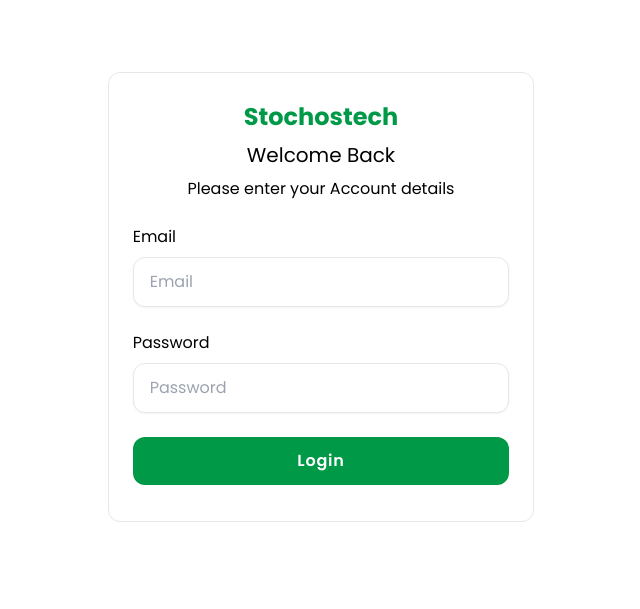
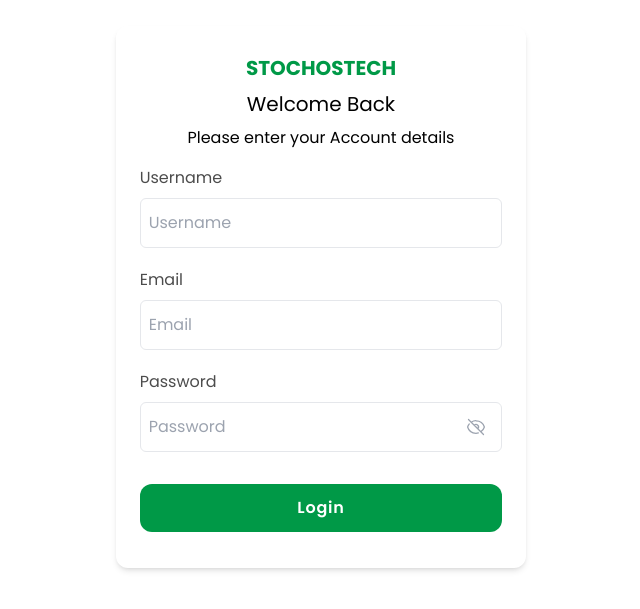
Before and after one commit to Haybuka/stocho_me, a React (Vite) app: page /login in a window 1280 px wide. Shown: the part 103-712 px from the top of the page, without its empty margins (319-959 px from the left). Built offline with nearby package versions, Linux system fonts and the light colour scheme.

Commit message:
ui complete

```diff
--- a/package.json
+++ b/package.json
@@ -10,8 +10,10 @@
     "preview": "vite preview"
   },
   "dependencies": {
+    "classname": "^0.0.0",
     "classnames": "^2.3.2",
     "react": "^18.2.0",
+    "react-countup": "^6.5.0",
     "react-dom": "^18.2.0",
     "react-router-dom": "^6.20.1"
   },
--- /dev/null
+++ b/src/assets/homeIcon.jsx
@@ -0,0 +1,30 @@
+const HomeIcon = () => {
+  return (
+    <div>
+      <svg
+        width="20"
+        height="20"
+        viewBox="0 0 20 20"
+        fill="none"
+        xmlns="http://www.w3.org/2000/svg"
+      >
+        <path
+          d="M10 15V12.5"
+          stroke="#009947"
+          strokeWidth="2"
+          strokeLinecap="round"
+          strokeLinejoin="round"
+        />
+        <path
+          d="M8.39172 2.35001L2.61672 6.97501C1.96672 7.49167 1.55006 8.58334 1.69172 9.40001L2.80006 16.0333C3.00006 17.2167 4.13339 18.175 5.33339 18.175H14.6667C15.8584 18.175 17.0001 17.2083 17.2001 16.0333L18.3084 9.40001C18.4417 8.58334 18.0251 7.49167 17.3834 6.97501L11.6084 2.35834C10.7167 1.64167 9.27506 1.64167 8.39172 2.35001Z"
+          stroke="#009947"
+          strokeWidth="2"
+          strokeLinecap="round"
+          strokeLinejoin="round"
+        />
+      </svg>
+    </div>
+  );
+};
+
+export default HomeIcon;
--- /dev/null
+++ b/src/assets/logoutIcon.jsx
@@ -0,0 +1,28 @@
+const LogoutIcon = () => {
+  return (
+    <div>
+      <svg
+        width="20"
+        height="20"
+        viewBox="0 0 20 20"
+        fill="none"
+        xmlns="http://www.w3.org/2000/svg"
+      >
+        <path
+          d="M12.7001 18.5583H12.5918C8.89176 18.5583 7.10843 17.1 6.80009 13.8333C6.76676 13.4917 7.01676 13.1833 7.36676 13.15C7.70009 13.1166 8.01676 13.375 8.05009 13.7167C8.29176 16.3333 9.52509 17.3083 12.6001 17.3083H12.7084C16.1001 17.3083 17.3001 16.1083 17.3001 12.7167V7.28332C17.3001 3.89165 16.1001 2.69165 12.7084 2.69165H12.6001C9.50843 2.69165 8.27509 3.68332 8.05009 6.34998C8.00843 6.69165 7.71676 6.94998 7.36676 6.91665C7.01676 6.89165 6.76676 6.58332 6.79176 6.24165C7.07509 2.92498 8.86676 1.44165 12.5918 1.44165H12.7001C16.7918 1.44165 18.5418 3.19165 18.5418 7.28332V12.7167C18.5418 16.8083 16.7918 18.5583 12.7001 18.5583Z"
+          fill="#D70015"
+        />
+        <path
+          d="M12.4999 10.625H3.0166C2.67493 10.625 2.3916 10.3417 2.3916 10C2.3916 9.65833 2.67493 9.375 3.0166 9.375H12.4999C12.8416 9.375 13.1249 9.65833 13.1249 10C13.1249 10.3417 12.8416 10.625 12.4999 10.625Z"
+          fill="#D70015"
+        />
+        <path
+          d="M4.87503 13.4166C4.7167 13.4166 4.55837 13.3583 4.43337 13.2333L1.6417 10.4416C1.40003 10.2 1.40003 9.79997 1.6417 9.55831L4.43337 6.76664C4.67503 6.52497 5.07503 6.52497 5.3167 6.76664C5.55837 7.0083 5.55837 7.40831 5.3167 7.64997L2.9667 9.99997L5.3167 12.35C5.55837 12.5916 5.55837 12.9916 5.3167 13.2333C5.20003 13.3583 5.03337 13.4166 4.87503 13.4166Z"
+          fill="#D70015"
+        />
+      </svg>
+    </div>
+  );
+};
+
+export default LogoutIcon;
--- /dev/null
+++ b/src/assets/transactIcon.jsx
@@ -0,0 +1,22 @@
+const TransactIcon = () => {
+  return (
+    <div>
+      <svg
+        xmlns="http://www.w3.org/2000/svg"
+        fill="none"
+        viewBox="0 0 24 24"
+        strokeWidth={1.5}
+        stroke="currentColor"
+        className="w-6 h-6"
+      >
+        <path
+          strokeLinecap="round"
+          strokeLinejoin="round"
+          d="M8.25 6.75h12M8.25 12h12m-12 5.25h12M3.75 6.75h.007v.008H3.75V6.75zm.375 0a.375.375 0 11-.75 0 .375.375 0 01.75 0zM3.75 12h.007v.008H3.75V12zm.375 0a.375.375 0 11-.75 0 .375.375 0 01.75 0zm-.375 5.25h.007v.008H3.75v-.008zm.375 0a.375.375 0 11-.75 0 .375.375 0 01.75 0z"
+        />
+      </svg>
+    </div>
+  );
+};
+
+export default TransactIcon;
--- a/src/components/input/index.jsx
+++ b/src/components/input/index.jsx
@@ -1,24 +1,47 @@
 /* eslint-disable react/prop-types */
 
-const Input = ({ name, type, placeholder, value }) => {
+import { useState } from 'react';
+
+const Input = ({ title, placeholder, type, name }) => {
+  const [viewType, setViewType] = useState(false);
+
+  const handleViewPassword = () => {
+    setViewType((prev) => !prev);
+  };
+
   return (
-    <label className="block my-6 relative floated-label">
-      <p
-        // className={
-        //   phoneNumber.length > 0 ? 'float-label-inactive' : 'float-label-active'
-        // }
-        className="bg-white my-2"
-      >
-        {placeholder}
-      </p>
-      <input
-        type={type}
-        className="w-full py-3 px-4 outline-none focus:outline-none shadow-sm rounded-xl border"
-        placeholder={placeholder}
-        value={value}
-        name={name}
-        // onChange={(event) => handleInputChange(event)}
-      />
+    <label className="block my-3">
+      <p className="text-[#4C4C4C]">{title}</p>
+      <aside className="relative">
+        <input
+          type={viewType ? 'text' : type}
+          name={name}
+          id={name}
+          placeholder={placeholder}
+          className="border-gray-200 border w-full py-3 px-2 my-2 rounded-md"
+        />
+        {type === 'password' && (
+          <p
+            onClick={handleViewPassword}
+            className="absolute top-1/2 right-4 w-5 h-5 -translate-y-1/2 text-gray-400 cursor-pointer"
+          >
+            <svg
+              xmlns="http://www.w3.org/2000/svg"
+              fill="none"
+              viewBox="0 0 24 24"
+              strokeWidth={1.5}
+              stroke="currentColor"
+              className="w-full h-full "
+            >
+              <path
+                strokeLinecap="round"
+                strokeLinejoin="round"
+                d="M3.98 8.223A10.477 10.477 0 001.934 12C3.226 16.338 7.244 19.5 12 19.5c.993 0 1.953-.138 2.863-.395M6.228 6.228A10.45 10.45 0 0112 4.5c4.756 0 8.773 3.162 10.065 7.498a10.523 10.523 0 01-4.293 5.774M6.228 6.228L3 3m3.228 3.228l3.65 3.65m7.894 7.894L21 21m-3.228-3.228l-3.65-3.65m0 0a3 3 0 10-4.243-4.243m4.242 4.242L9.88 9.88"
+              />
+            </svg>
+          </p>
+        )}
+      </aside>
     </label>
   );
 };
--- a/src/layout/index.jsx
+++ b/src/layout/index.jsx
@@ -1,13 +1,93 @@
-import { Outlet } from 'react-router-dom';
+import { NavLink, Outlet } from 'react-router-dom';
+import styles from './nav.module.css';
+import '../App.css';
+
+import HomeIcon from '../assets/homeIcon';
+import cls from 'classname';
+import LogoutIcon from '../assets/logoutIcon';
+import TransactIcon from '../assets/transactIcon';
 
 const RootLayout = () => {
+  const navigations = [
+    {
+      name: 'Dashboard',
+      route: '/',
+      icon: <HomeIcon />,
+    },
+    {
+      name: 'Transactions',
+      route: '/transact',
+      icon: <TransactIcon />,
+    },
+  ];
   return (
-    <div className="container">
-      <header>
-        <nav className=" text-red-500">nav</nav>
+    <div className="w-screen h-screen overflow-hidden bg-[#F5F5F5] flex items-start">
+      <header
+        // className={cls(
+        //   'w-5/6 md:w-1/6 bg-red-500 h-full',
+        //   !isVisible ? 'hidden' : 'block'
+        // )}
+        className="w-1/6 bg-white h-full"
+      >
+        <nav className="w-full px-2 flex justify-between flex-col h-full pb-12">
+          <aside>
+            <h3 className="my-3 text-xl font-bold text-[#009947] flex items-center cursor-pointer">
+              Stochostech
+            </h3>
+            <ul>
+              {navigations.map((nav, id) => (
+                <NavLink
+                  to={nav.route}
+                  key={id}
+                  className={cls(
+                    styles.navItem
+                    // pathname === nav.route && `${styles.active} bg-[#F5F5F5]`
+                  )}
+                >
+                  <span>{nav.icon}</span>
+                  <span className="mx-3 inline-block">{nav.name}</span>
+                </NavLink>
+              ))}
+            </ul>
+          </aside>
+          <NavLink
+            href={'/login'}
+            to={'/login'}
+            className={cls(
+              styles.navItem
+              // pathname === nav.route && `${styles.active} bg-[#F5F5F5]`
+            )}
+          >
+            <span>
+              <LogoutIcon />
+            </span>
+            <span className="mx-3 inline-block">logout</span>
+          </NavLink>
+        </nav>
       </header>
-      <main>
-        <Outlet />
+
+      <main className="w-full h-full">
+        <aside className="bg-white rounded-b-xl py-4 px-3">
+          <p className="block">
+            <svg
+              xmlns="http://www.w3.org/2000/svg"
+              fill="none"
+              viewBox="0 0 24 24"
+              strokeWidth={1.5}
+              stroke="currentColor"
+              className="w-6 h-6"
+            >
+              <path
+                strokeLinecap="round"
+                strokeLinejoin="round"
+                d="M3.75 6.75h16.5M3.75 12h16.5m-16.5 5.25H12"
+              />
+            </svg>
+          </p>
+        </aside>
+        <article className="p-3">
+          <Outlet />
+        </article>
       </main>
     </div>
   );
--- /dev/null
+++ b/src/layout/nav.module.css
@@ -0,0 +1,12 @@
+.navItem {
+  @apply my-3 py-3 capitalize relative cursor-pointer transition-all flex items-center;
+}
+
+.navItem::after {
+  @apply absolute top-0 left-0 w-2 h-full transition-all bg-transparent;
+}
+
+.active::after {
+  @apply bg-stochostech;
+  content: '';
+}
--- a/src/pages/dashboard/index.jsx
+++ b/src/pages/dashboard/index.jsx
@@ -1,5 +1,12 @@
+import CountUp from 'react-countup';
+
 const Dashboard = () => {
-  return <div>Dashboard</div>;
+  return (
+    <section className="w-full">
+      Dashboard ui
+      <CountUp delay={1} end={100} />
+    </section>
+  );
 };
 
 export default Dashboard;
--- a/src/pages/login/index.jsx
+++ b/src/pages/login/index.jsx
@@ -3,15 +3,28 @@
 
 const Login = () => {
   return (
-    <section className="w-screen h-screen flex justify-center items-center">
-      <form className="w-full md:w-2/6 px-6 border rounded-xl py-3">
+    <section className="w-screen h-screen flex justify-center items-center p-6">
+      <form className="w-full md:w-3/6 xl:w-2/6 px-6 rounded-xl py-3 shadow-md">
         <section className="text-center my-4">
-          <h3 className=" text-stochostech text-2xl font-bold">Stochostech</h3>
+          <h3 className=" text-stochostech text-xl font-bold uppercase">
+            Stochostech
+          </h3>
           <p className="my-2 text-xl">Welcome Back</p>
           <p>Please enter your Account details</p>
         </section>
-        <Input placeholder="Email" name="email" type="email" />
-        <Input placeholder="Password" name="password" type="password" />
+        <Input
+          placeholder="Username"
+          name="name"
+          type="text"
+          title={'Username'}
+        />
+        <Input placeholder="Email" name="email" type="email" title={'Email'} />
+        <Input
+          placeholder="Password"
+          name="password"
+          type="password"
+          title={'Password'}
+        />
         <div className="my-6">
           <Button text={'Login'} />
         </div>
--- /dev/null
+++ b/src/pages/transactions/index.jsx
@@ -0,0 +1,5 @@
+const Transactions = () => {
+  return <div>Transactions</div>;
+};
+
+export default Transactions;
--- a/src/routes/index.jsx
+++ b/src/routes/index.jsx
@@ -2,6 +2,7 @@
 import RootLayout from '../layout';
 import Dashboard from '../pages/dashboard';
 import Login from '../pages/login';
+import Transactions from '../pages/transactions';
 
 const router = createBrowserRouter([
   {
@@ -12,6 +13,10 @@
         element: <Dashboard />,
         index: true,
       },
+      {
+        element: <Transactions />,
+        path: '/transact',
+      },
     ],
   },
   {
```
Also changed, not shown: src/App.css (+0 -21 lines), 1 other file (tests, documents, lock files or other folders).
